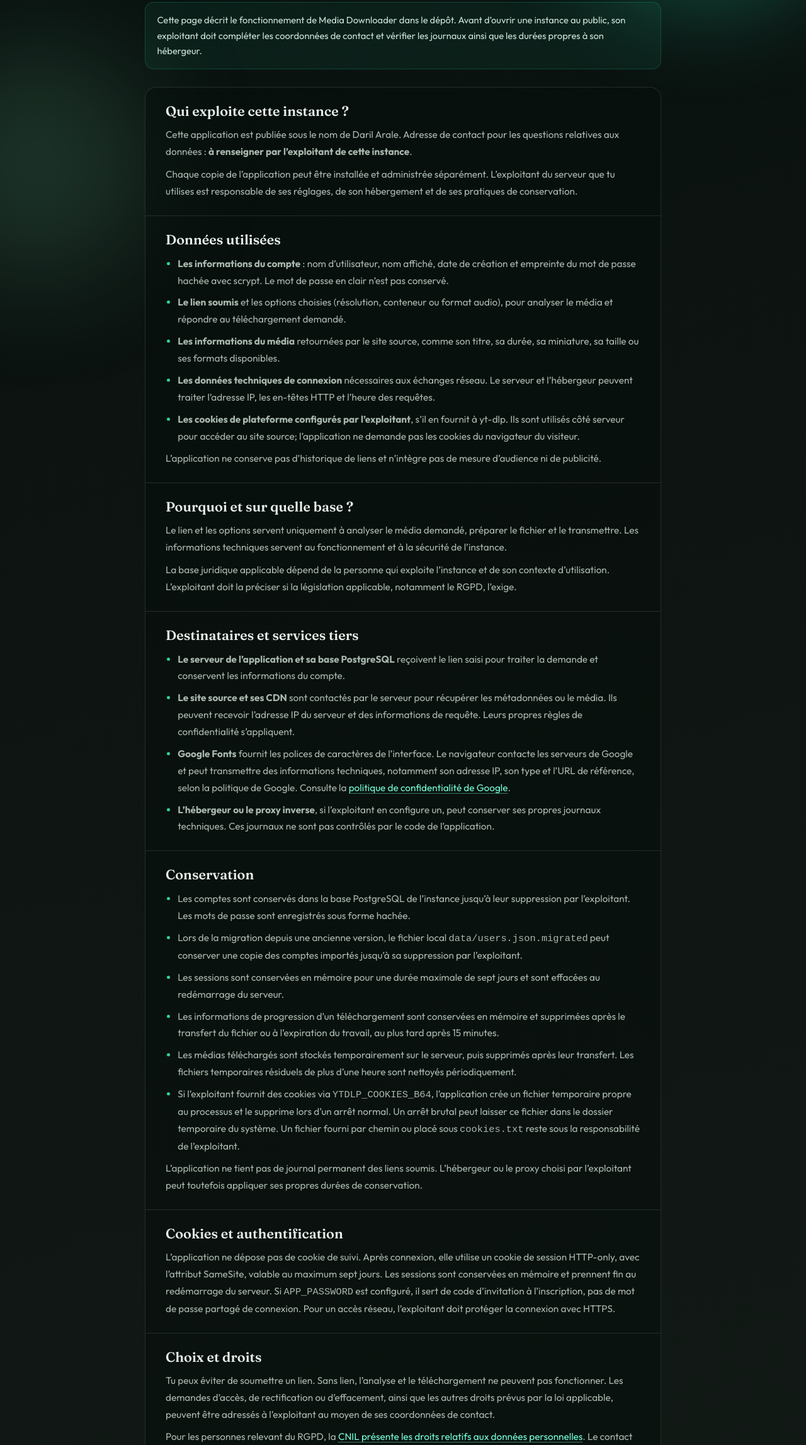
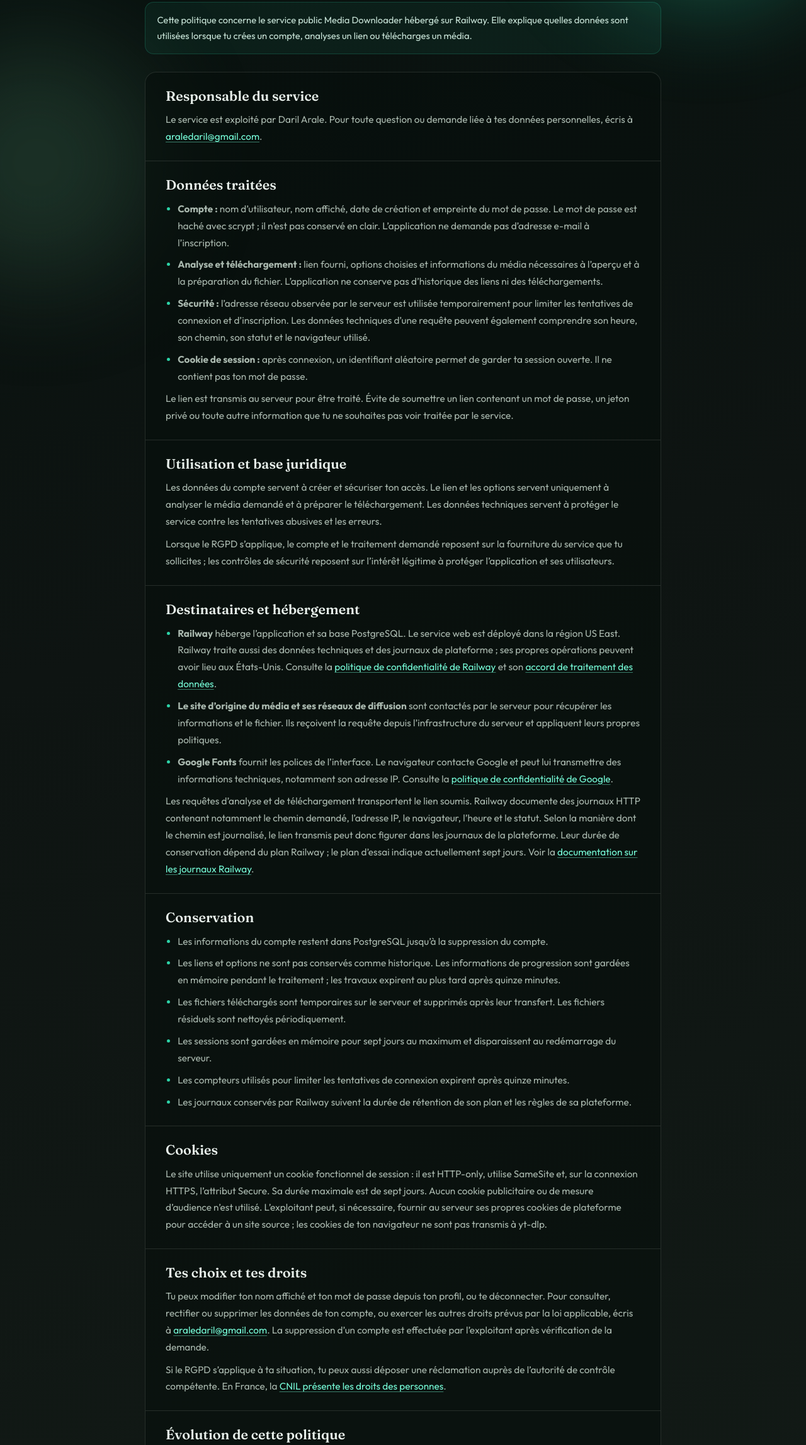
Before and after one commit to ri389/Mediadownloader, a website: page public/privacy.html in a window 1280 px wide. Shown: the part 351-2645 px from the top of the page at 63% size. Drawn offline with Linux system fonts and the light colour scheme.

Commit message:
Actualise la politique de confidentialité Railway

```diff
--- a/public/privacy.html
+++ b/public/privacy.html
@@ -26,71 +26,68 @@
     </header>
 
     <aside class="legal-note">
-      Cette page décrit le fonctionnement de Media Downloader dans le dépôt. Avant d’ouvrir une instance au public, son exploitant doit compléter les coordonnées de contact et vérifier les journaux ainsi que les durées propres à son hébergeur.
+      Cette politique concerne le service public Media Downloader hébergé sur Railway. Elle explique quelles données sont utilisées lorsque tu crées un compte, analyses un lien ou télécharges un média.
     </aside>
 
     <div class="legal-content">
       <section class="legal-section">
-        <h2>Qui exploite cette instance ?</h2>
-        <p>Cette application est publiée sous le nom de Daril Arale. Adresse de contact pour les questions relatives aux données : <strong>à renseigner par l’exploitant de cette instance</strong>.</p>
-        <p>Chaque copie de l’application peut être installée et administrée séparément. L’exploitant du serveur que tu utilises est responsable de ses réglages, de son hébergement et de ses pratiques de conservation.</p>
+        <h2>Responsable du service</h2>
+        <p>Le service est exploité par Daril Arale. Pour toute question ou demande liée à tes données personnelles, écris à <a href="mailto:araledaril@gmail.com">araledaril@gmail.com</a>.</p>
       </section>
 
       <section class="legal-section">
-        <h2>Données utilisées</h2>
+        <h2>Données traitées</h2>
         <ul>
-          <li><strong>Les informations du compte</strong> : nom d’utilisateur, nom affiché, date de création et empreinte du mot de passe hachée avec scrypt. Le mot de passe en clair n’est pas conservé.</li>
-          <li><strong>Le lien soumis</strong> et les options choisies (résolution, conteneur ou format audio), pour analyser le média et répondre au téléchargement demandé.</li>
-          <li><strong>Les informations du média</strong> retournées par le site source, comme son titre, sa durée, sa miniature, sa taille ou ses formats disponibles.</li>
-          <li><strong>Les données techniques de connexion</strong> nécessaires aux échanges réseau. Le serveur et l’hébergeur peuvent traiter l’adresse IP, les en-têtes HTTP et l’heure des requêtes.</li>
-          <li><strong>Les cookies de plateforme configurés par l’exploitant</strong>, s’il en fournit à yt-dlp. Ils sont utilisés côté serveur pour accéder au site source; l’application ne demande pas les cookies du navigateur du visiteur.</li>
+          <li><strong>Compte :</strong> nom d’utilisateur, nom affiché, date de création et empreinte du mot de passe. Le mot de passe est haché avec scrypt ; il n’est pas conservé en clair. L’application ne demande pas d’adresse e-mail à l’inscription.</li>
+          <li><strong>Analyse et téléchargement :</strong> lien fourni, options choisies et informations du média nécessaires à l’aperçu et à la préparation du fichier. L’application ne conserve pas d’historique des liens ni des téléchargements.</li>
+          <li><strong>Sécurité :</strong> l’adresse réseau observée par le serveur est utilisée temporairement pour limiter les tentatives de connexion et d’inscription. Les données techniques d’une requête peuvent également comprendre son heure, son chemin, son statut et le navigateur utilisé.</li>
+          <li><strong>Cookie de session :</strong> après connexion, un identifiant aléatoire permet de garder ta session ouverte. Il ne contient pas ton mot de passe.</li>
         </ul>
-        <p>L’application ne conserve pas d’historique de liens et n’intègre pas de mesure d’audience ni de publicité.</p>
+        <p>Le lien est transmis au serveur pour être traité. Évite de soumettre un lien contenant un mot de passe, un jeton privé ou toute autre information que tu ne souhaites pas voir traitée par le service.</p>
       </section>
 
       <section class="legal-section">
-        <h2>Pourquoi et sur quelle base ?</h2>
-        <p>Le lien et les options servent uniquement à analyser le média demandé, préparer le fichier et le transmettre. Les informations techniques servent au fonctionnement et à la sécurité de l’instance.</p>
-        <p>La base juridique applicable dépend de la personne qui exploite l’instance et de son contexte d’utilisation. L’exploitant doit la préciser si la législation applicable, notamment le RGPD, l’exige.</p>
+        <h2>Utilisation et base juridique</h2>
+        <p>Les données du compte servent à créer et sécuriser ton accès. Le lien et les options servent uniquement à analyser le média demandé et à préparer le téléchargement. Les données techniques servent à protéger le service contre les tentatives abusives et les erreurs.</p>
+        <p>Lorsque le RGPD s’applique, le compte et le traitement demandé reposent sur la fourniture du service que tu sollicites ; les contrôles de sécurité reposent sur l’intérêt légitime à protéger l’application et ses utilisateurs.</p>
       </section>
 
       <section class="legal-section">
-        <h2>Destinataires et services tiers</h2>
+        <h2>Destinataires et hébergement</h2>
         <ul>
-          <li><strong>Le serveur de l’application et sa base PostgreSQL</strong> reçoivent le lien saisi pour traiter la demande et conservent les informations du compte.</li>
-          <li><strong>Le site source et ses CDN</strong> sont contactés par le serveur pour récupérer les métadonnées ou le média. Ils peuvent recevoir l’adresse IP du serveur et des informations de requête. Leurs propres règles de confidentialité s’appliquent.</li>
-          <li><strong>Google Fonts</strong> fournit les polices de caractères de l’interface. Le navigateur contacte les serveurs de Google et peut transmettre des informations techniques, notamment son adresse IP, son type et l’URL de référence, selon la politique de Google. Consulte la <a href="https://policies.google.com/privacy" target="_blank" rel="noopener noreferrer">politique de confidentialité de Google</a>.</li>
-          <li><strong>L’hébergeur ou le proxy inverse</strong>, si l’exploitant en configure un, peut conserver ses propres journaux techniques. Ces journaux ne sont pas contrôlés par le code de l’application.</li>
+          <li><strong>Railway</strong> héberge l’application et sa base PostgreSQL. Le service web est déployé dans la région US East. Railway traite aussi des données techniques et des journaux de plateforme ; ses propres opérations peuvent avoir lieu aux États-Unis. Consulte la <a href="https://railway.com/legal/privacy" target="_blank" rel="noopener noreferrer">politique de confidentialité de Railway</a> et son <a href="https://railway.com/legal/dpa" target="_blank" rel="noopener noreferrer">accord de traitement des données</a>.</li>
+          <li><strong>Le site d’origine du média et ses réseaux de diffusion</strong> sont contactés par le serveur pour récupérer les informations et le fichier. Ils reçoivent la requête depuis l’infrastructure du serveur et appliquent leurs propres politiques.</li>
+          <li><strong>Google Fonts</strong> fournit les polices de l’interface. Le navigateur contacte Google et peut lui transmettre des informations techniques, notamment son adresse IP. Consulte la <a href="https://policies.google.com/privacy" target="_blank" rel="noopener noreferrer">politique de confidentialité de Google</a>.</li>
         </ul>
+        <p>Les requêtes d’analyse et de téléchargement transportent le lien soumis. Railway documente des journaux HTTP contenant notamment le chemin demandé, l’adresse IP, le navigateur, l’heure et le statut. Selon la manière dont le chemin est journalisé, le lien transmis peut donc figurer dans les journaux de la plateforme. Leur durée de conservation dépend du plan Railway ; le plan d’essai indique actuellement sept jours. Voir la <a href="https://docs.railway.com/observability/logs" target="_blank" rel="noopener noreferrer">documentation sur les journaux Railway</a>.</p>
       </section>
 
       <section class="legal-section">
         <h2>Conservation</h2>
         <ul>
-          <li>Les comptes sont conservés dans la base PostgreSQL de l’instance jusqu’à leur suppression par l’exploitant. Les mots de passe sont enregistrés sous forme hachée.</li>
-          <li>Lors de la migration depuis une ancienne version, le fichier local <code>data/users.json.migrated</code> peut conserver une copie des comptes importés jusqu’à sa suppression par l’exploitant.</li>
-          <li>Les sessions sont conservées en mémoire pour une durée maximale de sept jours et sont effacées au redémarrage du serveur.</li>
-          <li>Les informations de progression d’un téléchargement sont conservées en mémoire et supprimées après le transfert du fichier ou à l’expiration du travail, au plus tard après 15 minutes.</li>
-          <li>Les médias téléchargés sont stockés temporairement sur le serveur, puis supprimés après leur transfert. Les fichiers temporaires résiduels de plus d’une heure sont nettoyés périodiquement.</li>
-          <li>Si l’exploitant fournit des cookies via <code>YTDLP_COOKIES_B64</code>, l’application crée un fichier temporaire propre au processus et le supprime lors d’un arrêt normal. Un arrêt brutal peut laisser ce fichier dans le dossier temporaire du système. Un fichier fourni par chemin ou placé sous <code>cookies.txt</code> reste sous la responsabilité de l’exploitant.</li>
+          <li>Les informations du compte restent dans PostgreSQL jusqu’à la suppression du compte.</li>
+          <li>Les liens et options ne sont pas conservés comme historique. Les informations de progression sont gardées en mémoire pendant le traitement ; les travaux expirent au plus tard après quinze minutes.</li>
+          <li>Les fichiers téléchargés sont temporaires sur le serveur et supprimés après leur transfert. Les fichiers résiduels sont nettoyés périodiquement.</li>
+          <li>Les sessions sont gardées en mémoire pour sept jours au maximum et disparaissent au redémarrage du serveur.</li>
+          <li>Les compteurs utilisés pour limiter les tentatives de connexion expirent après quinze minutes.</li>
+          <li>Les journaux conservés par Railway suivent la durée de rétention de son plan et les règles de sa plateforme.</li>
         </ul>
-        <p>L’application ne tient pas de journal permanent des liens soumis. L’hébergeur ou le proxy choisi par l’exploitant peut toutefois appliquer ses propres durées de conservation.</p>
       </section>
 
       <section class="legal-section">
-        <h2>Cookies et authentification</h2>
-        <p>L’application ne dépose pas de cookie de suivi. Après connexion, elle utilise un cookie de session HTTP-only, avec l’attribut SameSite, valable au maximum sept jours. Les sessions sont conservées en mémoire et prennent fin au redémarrage du serveur. Si <code>APP_PASSWORD</code> est configuré, il sert de code d’invitation à l’inscription, pas de mot de passe partagé de connexion. Pour un accès réseau, l’exploitant doit protéger la connexion avec HTTPS.</p>
+        <h2>Cookies</h2>
+        <p>Le site utilise uniquement un cookie fonctionnel de session : il est HTTP-only, utilise SameSite et, sur la connexion HTTPS, l’attribut Secure. Sa durée maximale est de sept jours. Aucun cookie publicitaire ou de mesure d’audience n’est utilisé. L’exploitant peut, si nécessaire, fournir au serveur ses propres cookies de plateforme pour accéder à un site source ; les cookies de ton navigateur ne sont pas transmis à yt-dlp.</p>
       </section>
 
       <section class="legal-section">
-        <h2>Choix et droits</h2>
-        <p>Tu peux éviter de soumettre un lien. Sans lien, l’analyse et le téléchargement ne peuvent pas fonctionner. Les demandes d’accès, de rectification ou d’effacement, ainsi que les autres droits prévus par la loi applicable, peuvent être adressés à l’exploitant au moyen de ses coordonnées de contact.</p>
-        <p>Pour les personnes relevant du RGPD, la <a href="https://www.cnil.fr/fr/les-droits-des-personnes-sur-leurs-donnees" target="_blank" rel="noopener noreferrer">CNIL présente les droits relatifs aux données personnelles</a>. Le contact et l’autorité compétente dépendent de l’instance et du lieu où elle est exploitée.</p>
+        <h2>Tes choix et tes droits</h2>
+        <p>Tu peux modifier ton nom affiché et ton mot de passe depuis ton profil, ou te déconnecter. Pour consulter, rectifier ou supprimer les données de ton compte, ou exercer les autres droits prévus par la loi applicable, écris à <a href="mailto:araledaril@gmail.com">araledaril@gmail.com</a>. La suppression d’un compte est effectuée par l’exploitant après vérification de la demande.</p>
+        <p>Si le RGPD s’applique à ta situation, tu peux aussi déposer une réclamation auprès de l’autorité de contrôle compétente. En France, la <a href="https://www.cnil.fr/fr/les-droits-des-personnes-sur-leurs-donnees" target="_blank" rel="noopener noreferrer">CNIL présente les droits des personnes</a>.</p>
       </section>
 
       <section class="legal-section">
-        <h2>Modifications</h2>
-        <p>Cette politique doit être mise à jour si les fonctionnalités, les fournisseurs, les journaux ou les durées de conservation changent. La date en haut de page indique sa dernière révision.</p>
+        <h2>Évolution de cette politique</h2>
+        <p>Cette page sera actualisée si les données traitées, les fournisseurs ou les durées de conservation changent. La date indiquée en haut correspond à la dernière mise à jour.</p>
       </section>
     </div>
 
```
